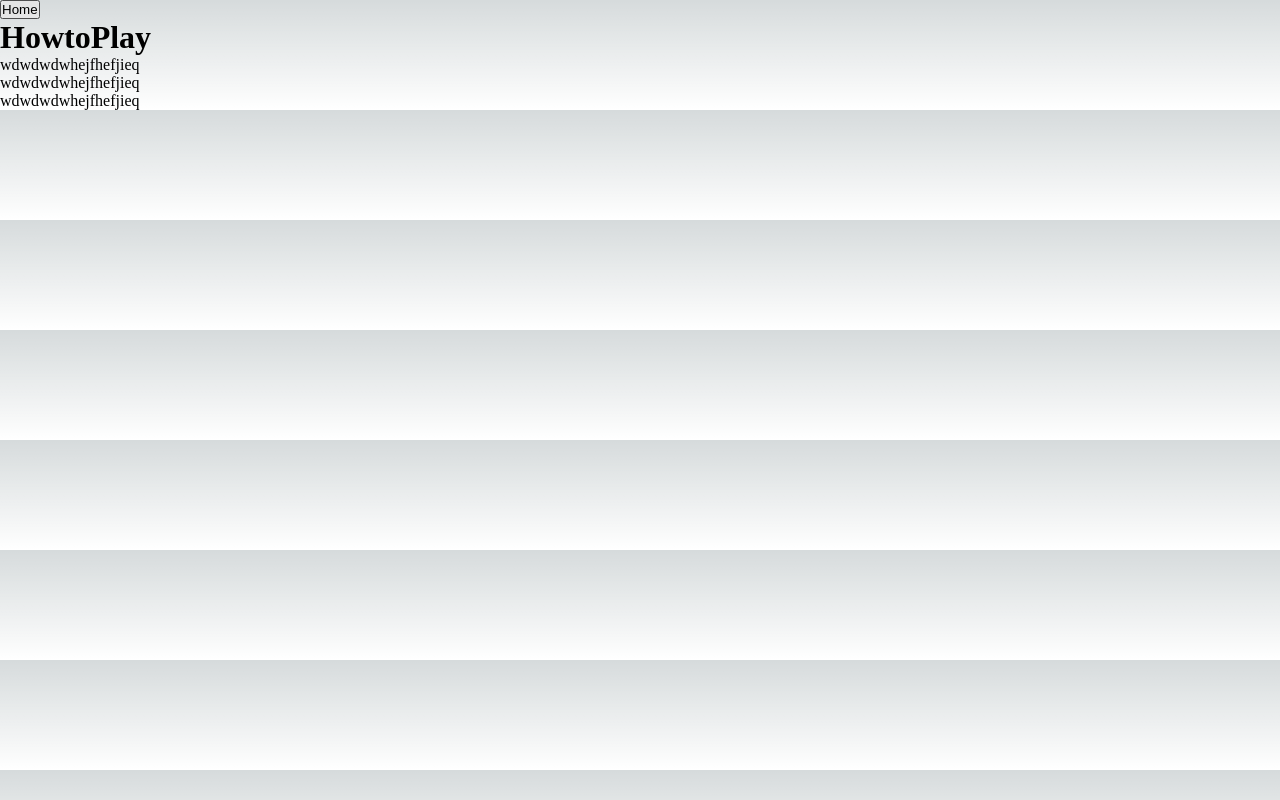
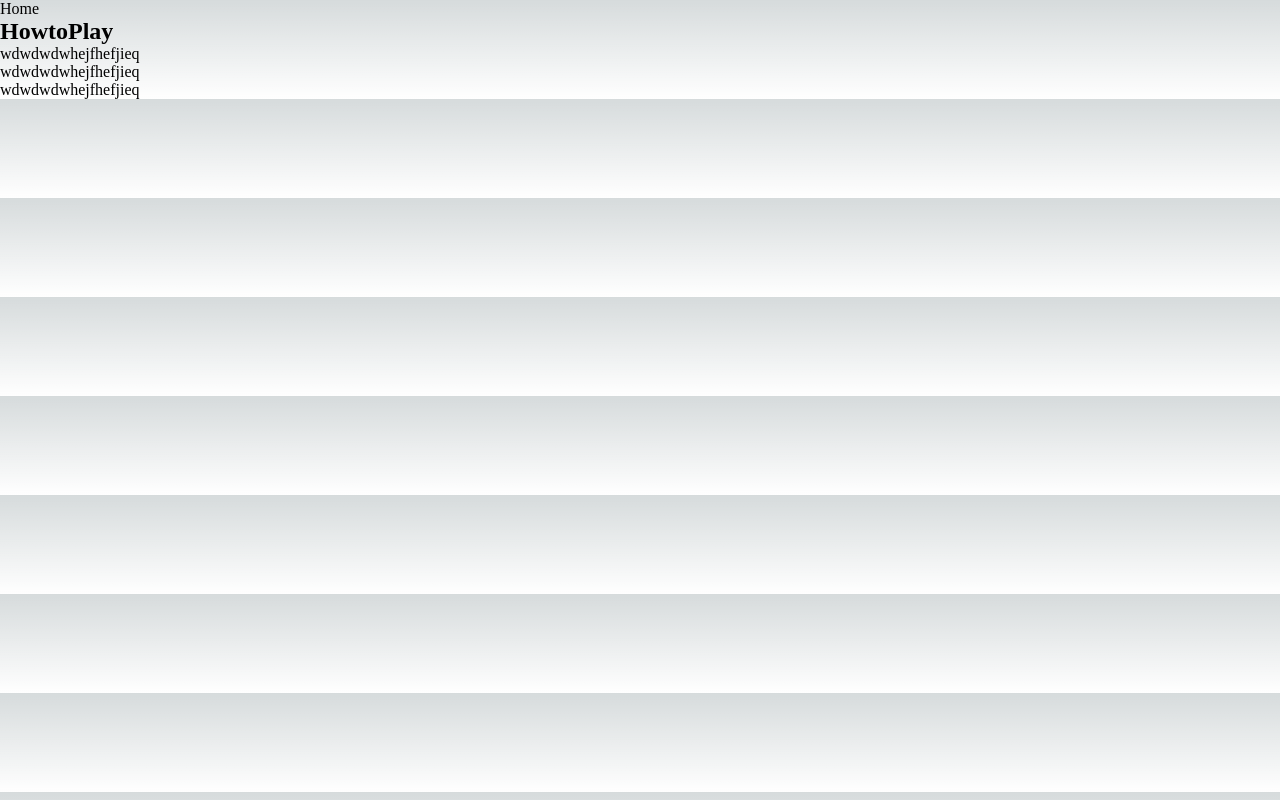
Before and after one commit to setsiri/UPBEAT-Group-7-React, a Next.js app in the folder nextjs-react-web/: page /HowtoPlay in a window 1280 px wide. Built offline with nearby package versions, Linux system fonts and the light colour scheme.

Commit message:
adjust css

```diff
--- a/nextjs-react-web/pages/HowtoPlay.js
+++ b/nextjs-react-web/pages/HowtoPlay.js
@@ -12,10 +12,10 @@ function HowtoPlay() {
 
       </Head>
 
-      <button class="btn btn-primary"><Link href="/">Home</Link></button>
+     <Link href="/">Home</Link>
 
 
-      <h1>HowtoPlay</h1>
+      <h2>HowtoPlay</h2>
       <p>
 
       </p>
--- a/nextjs-react-web/pages/index.js
+++ b/nextjs-react-web/pages/index.js
@@ -15,7 +15,7 @@ export default function Home() {
         <link href="https://cdn.jsdelivr.net/npm/bootstrap@5.3.0-alpha1/dist/css/bootstrap.min.css" rel="stylesheet" integrity="sha384-GLhlTQ8iRABdZLl6O3oVMWSktQOp6b7In1Zl3/Jr59b6EGGoI1aFkw7cmDA6j6gD" crossorigin="anonymous"></link>
         <script src="https://cdn.jsdelivr.net/npm/bootstrap@5.3.0-alpha1/dist/js/bootstrap.bundle.min.js" integrity="sha384-w76AqPfDkMBDXo30jS1Sgez6pr3x5MlQ1ZAGC+nuZB+EYdgRZgiwxhTBTkF7CXvN" crossorigin="anonymous"></script>
       </Head>
-      <div class="d-grid gap-2 col-1 mx-auto my-5">  <h1>homepage</h1></div>
+      <div class="d-grid gap-2 col-1 mx-auto my-5">  <h1>Homepage</h1></div>
 
       <div class="d-grid gap-2 col-1 mx-auto">
       <button class="btn btn-primary"><Link href="/HowtoPlay">how to play</Link></button>
```
